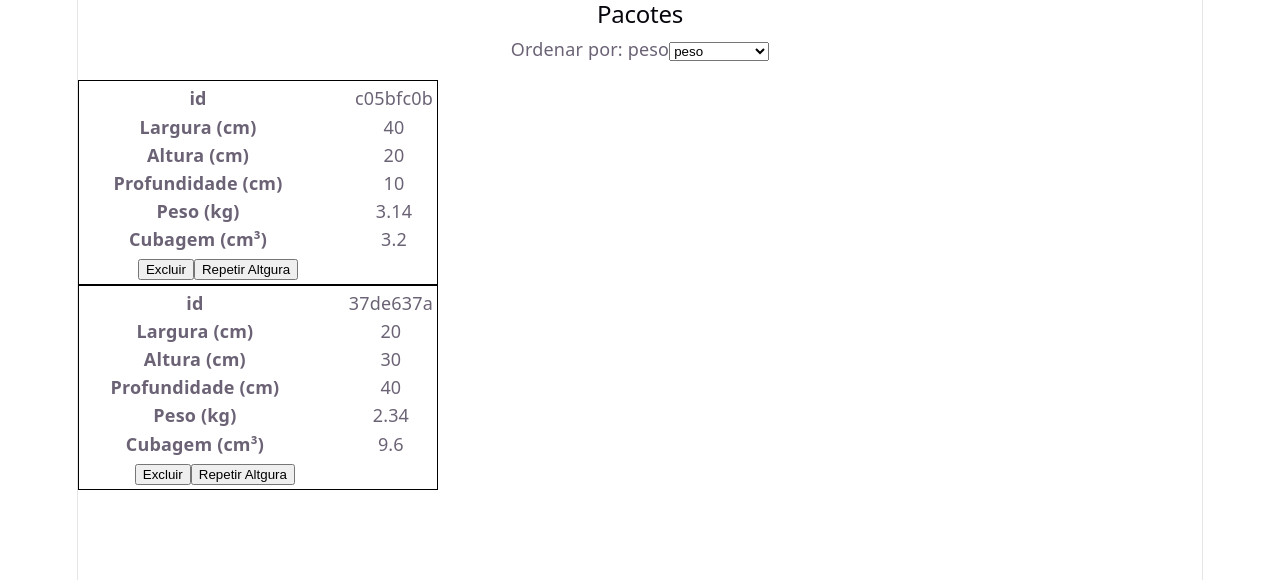
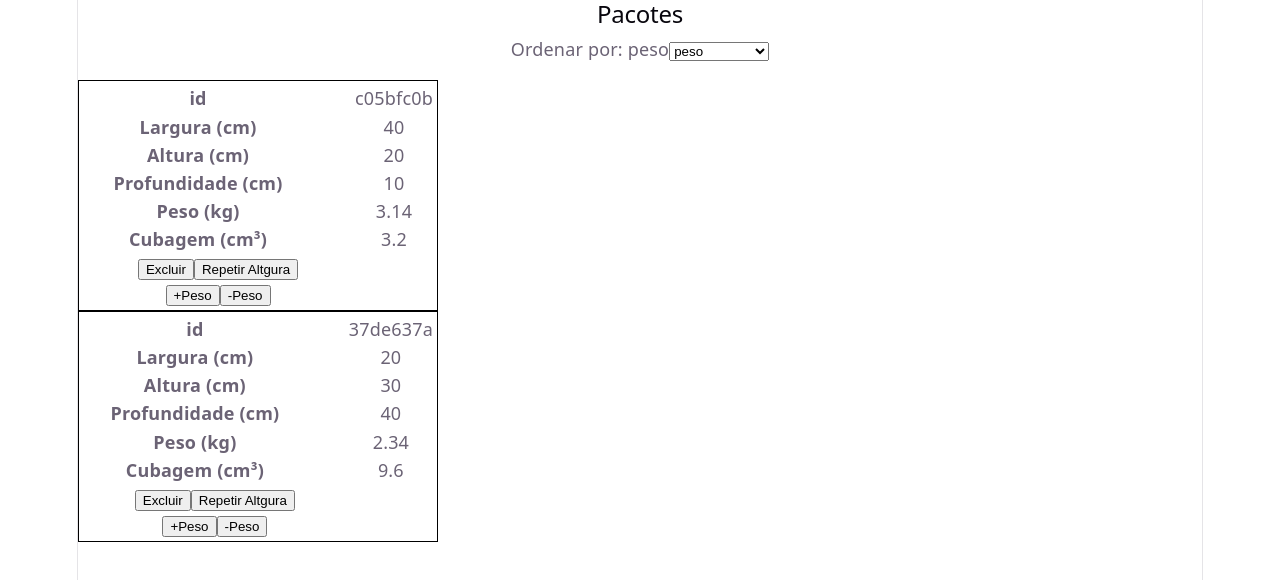
Before and after one commit to ufjf-dcc207/ufjf-dcc207-2026-3-a-atv08-igorknop, a React (Vite) app: page / in a window 1280 px wide. Shown: the top 580 px of the page. Built offline with nearby package versions, Linux system fonts and the light colour scheme.

Commit message:
adiciona ação de alteração de peso

```diff
--- a/src/Pacote.tsx
+++ b/src/Pacote.tsx
@@ -24,6 +24,8 @@ export default function Pacote({pacote, dispacher}: PacoteProps) {
             <dd>
                 <button onClick={() => dispacher({type: "excluir", id:pacote.id})}>Excluir</button>
                 <button onClick={() => dispacher({type: "repetir", id:pacote.id, dimensao:"altura"})}>Repetir Altgura</button>
+                <button onClick={() => dispacher({type: "peso", id:pacote.id, valor:1.0})}>+Peso</button>
+                <button onClick={() => dispacher({type: "peso", id:pacote.id, valor:-1.0})}>-Peso</button>
             </dd>
         </div>)
 }
--- a/src/pacoteReducer.ts
+++ b/src/pacoteReducer.ts
@@ -1,6 +1,6 @@
 import type { PacoteType } from "./types";
 
-export type AcaoPacote = AcaoPacoteExcluir | AcaoPacoteRepetir;
+export type AcaoPacote = AcaoPacoteExcluir | AcaoPacoteRepetir | AcaoPacotePeso;
 export type AcaoPacoteExcluir = {
     type: "excluir",
     id: string
@@ -9,6 +9,11 @@ export type AcaoPacoteRepetir = {
     type: "repetir",
     id: string,
     dimensao: string
+}
+export type AcaoPacotePeso = {
+    type: "peso",
+    id: string,
+    valor: number
 }
 
 export default function pacoteReducer(state: Array<PacoteType>, action: AcaoPacote): Array<PacoteType> {
@@ -19,6 +24,9 @@ export default function pacoteReducer(state: Array<PacoteType>, action: AcaoPaco
             return state.filter(p => p.id !== action.id);
         case "repetir":
             return acaoRepetir(state, action);
+        case "peso":
+            return acaoPeso(state, action);
+            break;
         default:
             return state;
     }
@@ -35,3 +43,13 @@ function acaoRepetir(state: Array<PacoteType>, action: AcaoPacoteRepetir) {
         );
     }
 }
+
+
+function acaoPeso(state: Array<PacoteType>, action: AcaoPacotePeso) {
+    return state.map(p => {
+        if (p.id === action.id) {
+            return { ...p, peso: p.peso + action.valor }
+        } else return p
+    }
+    );
+}
```
